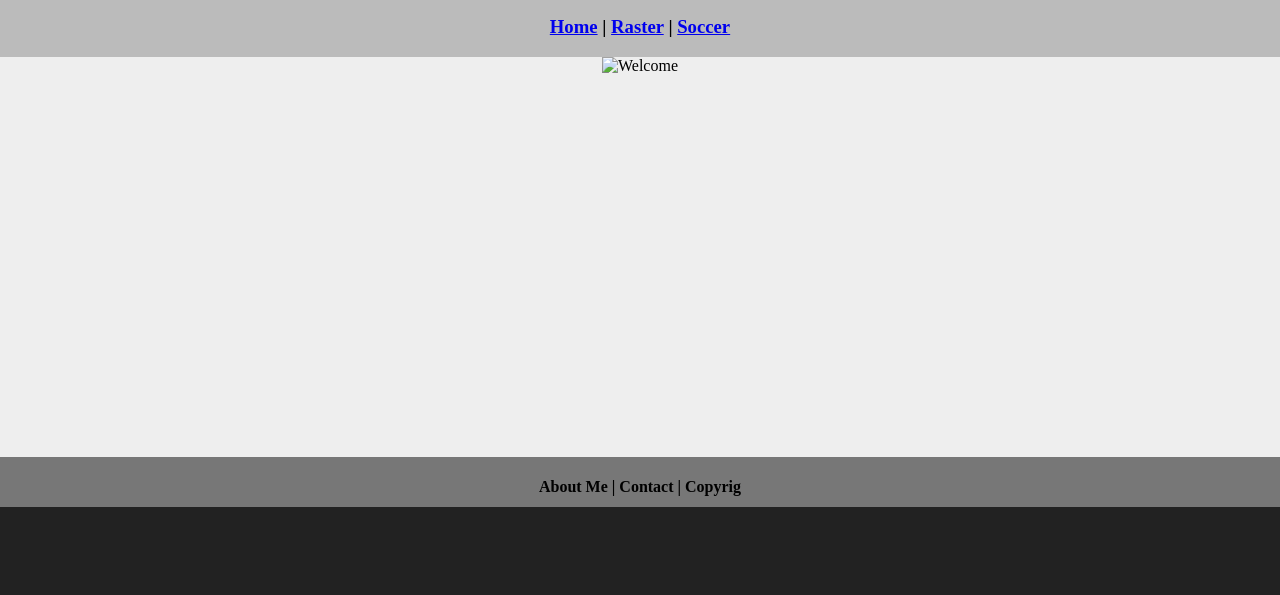
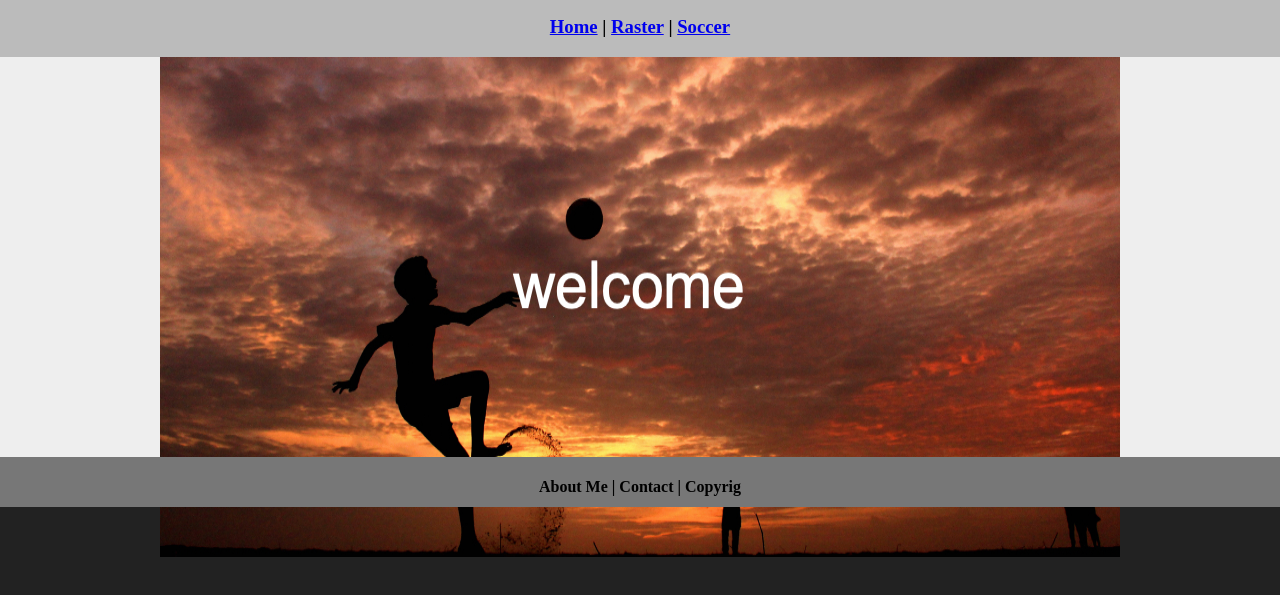
Before and after one commit to marraddona/portofolio, a plain HTML site: page index.html in a window 1280 px wide. Shown: the part 83-678 px from the top of the page. Drawn offline with Linux system fonts and the light colour scheme.

Commit message:
Update index.html

```diff
--- a/index.html
+++ b/index.html
@@ -17,7 +17,7 @@
     <h3><a href="index.html">Home</a> | <a href="raster/index.html">Raster</a> | <a href="/index.html">Soccer</a></h3>
   </div>
   <div class="content">
-	  <img src="images/.jpg" alt="Welcome" width="960" height="500">
+	  <img src="images/welcome.jpg" alt="Welcome" width="960" height="500">
 </div>
   <div class="footer">
     <h4>About Me | Contact | Copyrig
```
